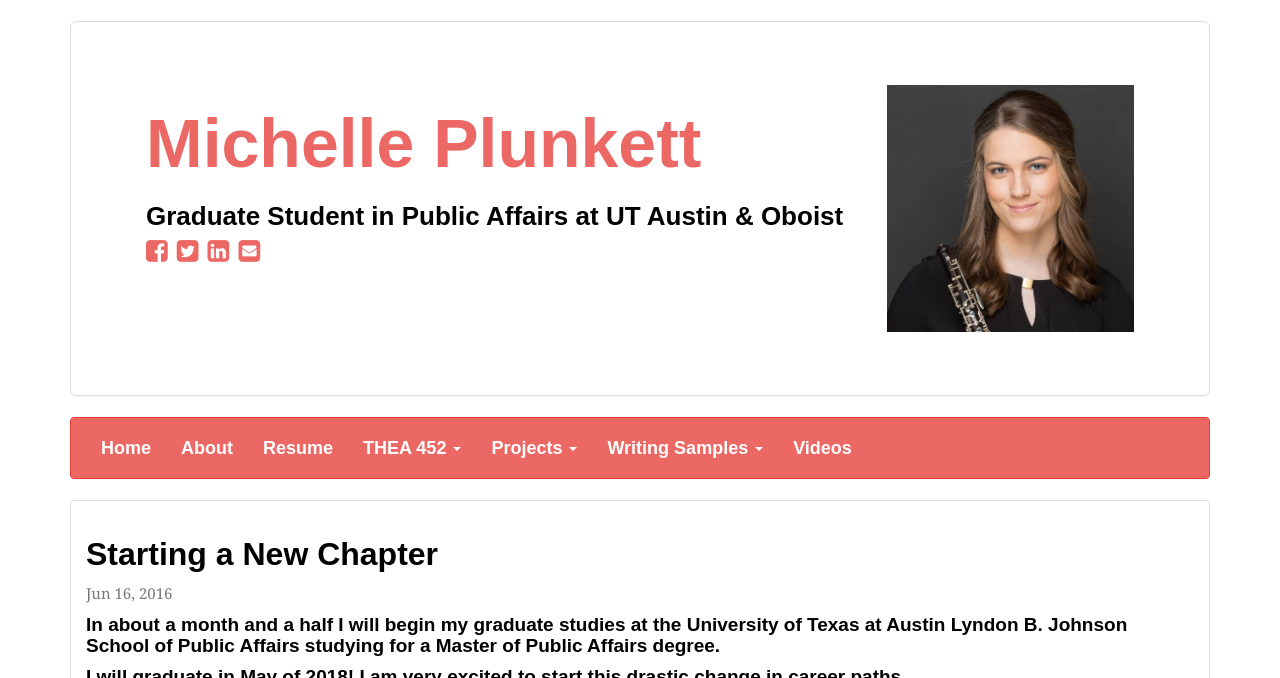
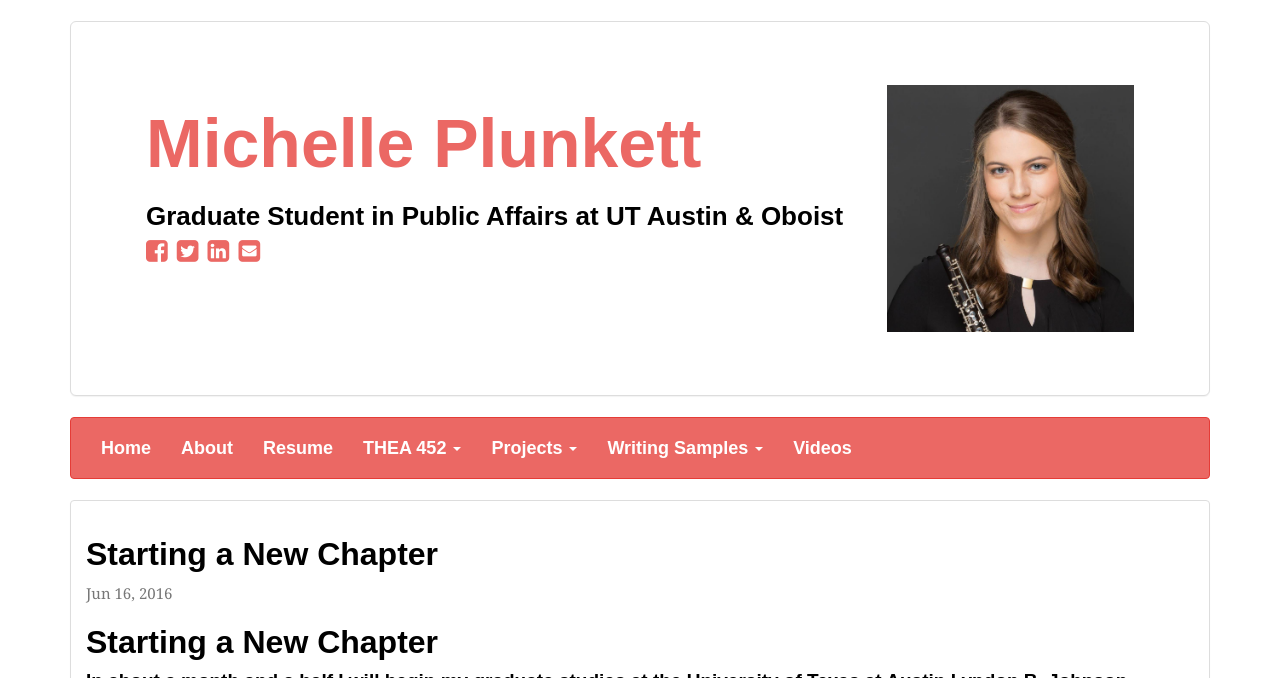
Before and after one commit to michelleplunkett/michelleplunkett.github.io, a Jekyll site: the page built from posts/_posts/2016-06-16-newchapter.html, in a window 1280 px wide, cut to the strip 0-678 px from the top of the page. Built offline with Jekyll 4.4.1, drawn with Linux system fonts in a browser that asks for light colours; nearby versions of some CDN libraries; some web fonts are replaced; Markdown is read by kramdown in place of the engine named in the settings.

Commit message:
Update 2016-06-16-newchapter.html

```diff
--- a/posts/_posts/2016-06-16-newchapter.html
+++ b/posts/_posts/2016-06-16-newchapter.html
@@ -3,6 +3,7 @@ layout: blog
 title:  "Starting a New Chapter"
 ---
 
+<h2>Starting a New Chapter</h2>
 <h4>In about a month and a half I will begin my graduate studies at the University of Texas at Austin Lyndon B. Johnson School of Public Affairs studying for a Master of Public Affairs degree.</h4>
 <p></p>
 <h4>I will graduate in May of 2018! I am very excited to start this drastic change in career paths.</h4>
```
